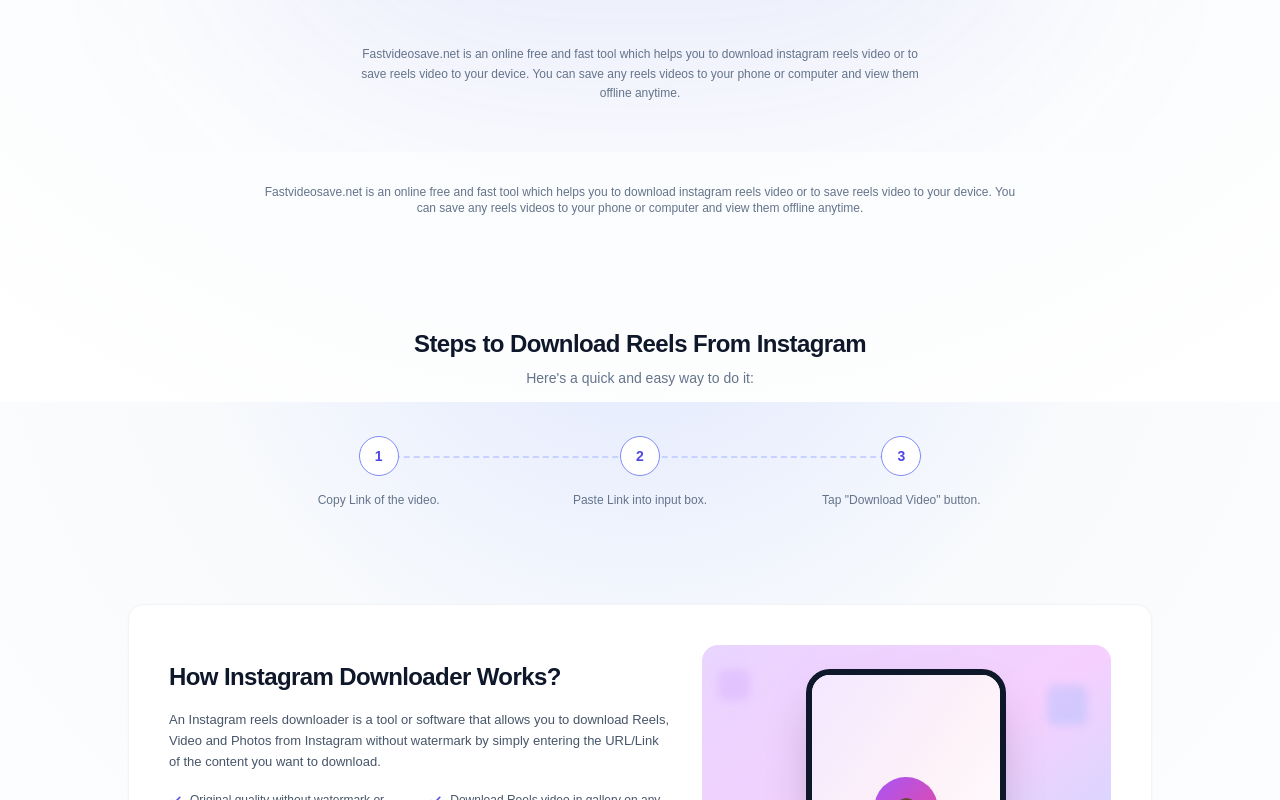
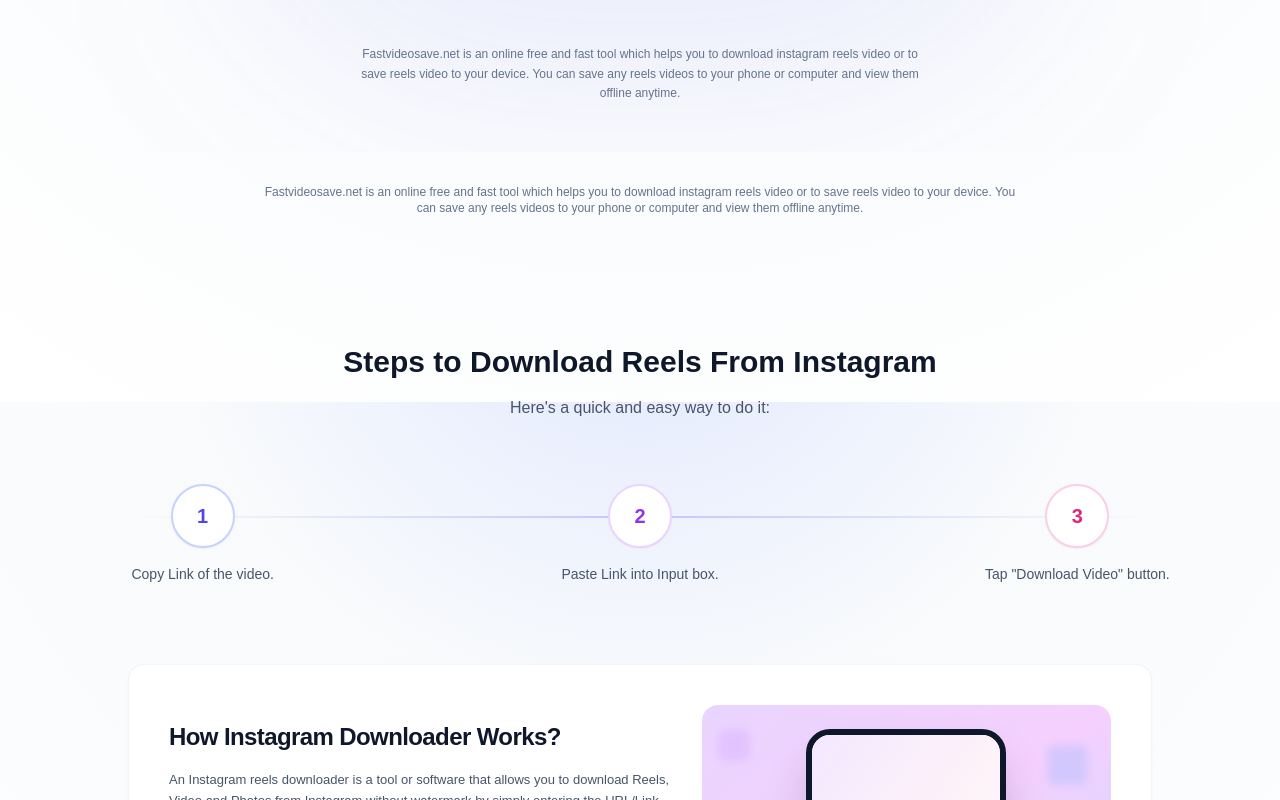
Before and after one commit to Somesh-Vatsraj/fastvideosave-clone, a React (Vite) app: page / in a window 1280 px wide. Shown: the part 398-1198 px from the top of the page. Built offline with nearby package versions, Linux system fonts and the light colour scheme; a web font is replaced by a local one.

Commit message:
Refactor Steps component for clarity and style
Updated steps array and improved layout for better readability.

```diff
--- a/src/components/Steps.jsx
+++ b/src/components/Steps.jsx
@@ -1,34 +1,41 @@
 export default function Steps({
-  steps = ['Copy Link of the video.', 'Paste Link into input box.', 'Tap "Download Video" button.'],
+  steps = [
+    'Copy Link of the video.',
+    'Paste Link into Input box.',
+    'Tap "Download Video" button.',
+  ],
   title = 'Steps to Download Reels From Instagram',
-  subtitle = "Here's a quick and easy way to do it:",
 }) {
+  const borderColors = ['border-indigo-200', 'border-purple-200', 'border-pink-200']
+  const textColors = ['text-indigo-600', 'text-purple-600', 'text-pink-600']
+
   return (
-    <section className="px-4 py-14 sm:px-6 sm:py-20 lg:px-8">
-      <div className="mx-auto max-w-3xl text-center">
-        <h2 className="text-xl font-extrabold tracking-tight text-slate-900 sm:text-2xl">
-          {title}
-        </h2>
-        <p className="mt-2 text-xs text-slate-500 sm:text-sm">{subtitle}</p>
+    <div className="w-full mt-24 mb-12">
+      <div className="text-center mb-12">
+        <h2 className="text-2xl sm:text-3xl font-bold text-slate-900 mb-4">{title}</h2>
+        <p className="text-slate-600 max-w-2xl mx-auto">
+          Here's a quick and easy way to do it:
+        </p>
+      </div>
 
-        <div className="relative mt-12">
-          {/* Dashed connecting line */}
-          <div className="absolute left-[16.66%] right-[16.66%] top-5 hidden border-t-2 border-dashed border-brand-200 sm:block" />
+      <div className="grid grid-cols-1 sm:grid-cols-3 gap-8 relative">
+        {/* Gradient connecting line */}
+        <div className="hidden md:block absolute top-12 left-[10%] right-[10%] h-[2px] bg-gradient-to-r from-transparent via-indigo-500/30 to-transparent z-0" />
 
-          <div className="grid gap-8 sm:grid-cols-3 sm:gap-4">
-            {steps.map((step, i) => (
-              <div key={i} className="relative flex flex-col items-center">
-                <div className="relative z-10 flex h-10 w-10 items-center justify-center rounded-full border border-brand-400 bg-white text-sm font-bold text-brand-600">
-                  {i + 1}
-                </div>
-                <p className="mt-4 max-w-[180px] text-[11px] leading-relaxed text-slate-500 sm:text-xs">
-                  {step}
-                </p>
-              </div>
-            ))}
+        {steps.map((step, i) => (
+          <div
+            key={i}
+            className="relative z-10 flex flex-col items-center text-center p-4 rounded-2xl hover:bg-white/40 transition-colors duration-300"
+          >
+            <div
+              className={`w-16 h-16 rounded-full bg-white border-2 ${borderColors[i]} flex items-center justify-center text-xl font-bold ${textColors[i]} mb-4 shadow-sm`}
+            >
+              {i + 1}
+            </div>
+            <p className="text-sm text-slate-600 font-medium">{step}</p>
           </div>
-        </div>
+        ))}
       </div>
-    </section>
+    </div>
   )
 }
```
